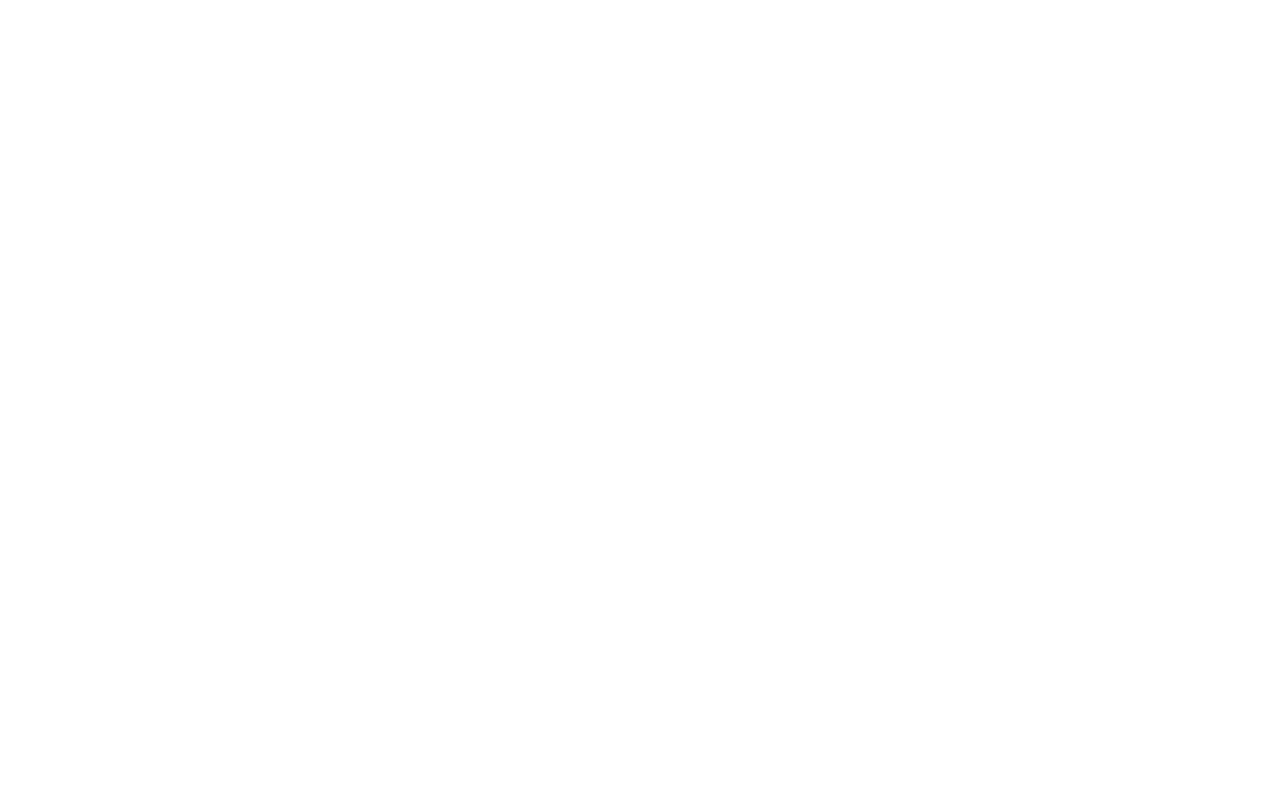
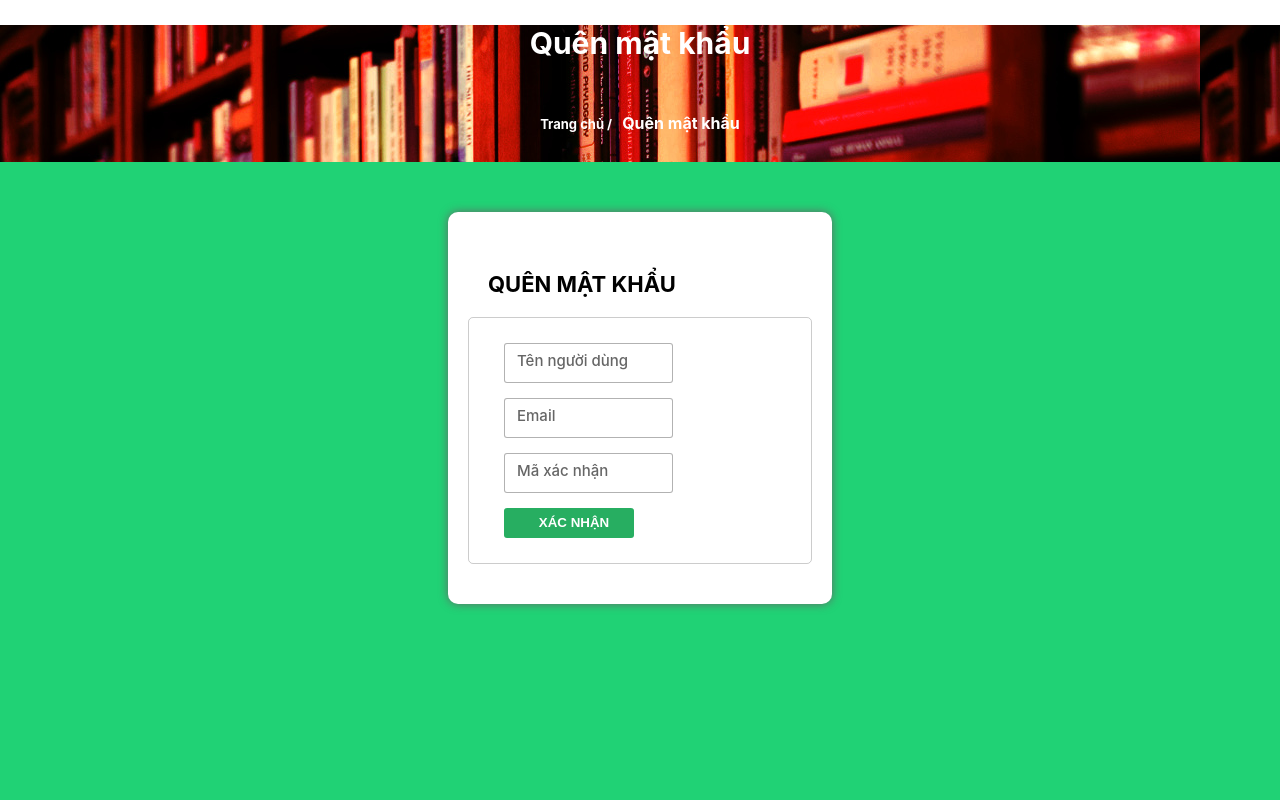
Before and after one commit to CheBaoHuy/BookStore, a React (Create React App) app in the folder frontend/: page /forgot in a window 1280 px wide. Before the commit this address had no page. Shown: the top 800 px of the page. Built offline with nearby package versions, Linux system fonts and the light colour scheme.

Commit message:
add forgot password site

```diff
--- a/frontend/src/index.js
+++ b/frontend/src/index.js
@@ -9,6 +9,7 @@
 import Checkout from "./pages/checkoutScreen/Checkout";
 import Login from "./pages/login/Login";
 import Register from "./pages/register/Register";
+import Forgot from "./pages/forgot/Forgot";
 
 const root = ReactDOM.createRoot(
   document.getElementById('root')
@@ -22,6 +23,7 @@
       <Route path="/checkout" element={<Checkout />} />
       <Route path="/login" element={<Login />} />
       <Route path="/register" element={<Register />} />
+      <Route path="/forgot" element={<Forgot />} />
     </Routes>
   </BrowserRouter>
 );
--- /dev/null
+++ b/frontend/src/pages/forgot/Forgot.css
@@ -0,0 +1,115 @@
+.container {
+    background-color: #20d275;
+}
+
+.login_label {
+    background: url("../../images/Label Images/cart label.jpg");
+    color: white;
+    margin-bottom: 50px;
+}
+
+.title{
+    font-size: 30px;
+    text-align: center;
+}
+
+.login_page {
+    display: flex;
+    justify-content: center;
+}
+
+.login_home{
+    font-size: 13px;
+    font-weight: bold;
+    cursor: pointer;
+}
+
+.login_name {
+    margin-left: 10px;
+    font-size: 16px;
+}
+
+.content {
+    width: 30%;
+    height: 800px;
+    margin: 10px auto;
+}
+
+.form{
+    background-color: white;
+    padding: 40px 20px;
+    border-radius: 10px;
+    box-sizing: border-box;
+    box-shadow: 0px 0px 10px 0px #666;
+}
+
+.login_heading {
+    font-size: 22px;
+    margin-bottom: 20px;
+    margin-left: 20px;
+    font-weight: bold;
+    text-transform: uppercase;
+}
+
+.login_section{
+    border: 1px solid rgba(0, 0, 0, .2);
+    padding: 25px;
+    border-radius: 5px;
+}
+
+.label_username{
+    font-size: 15px;
+    font-weight: 500;
+    position: absolute;
+    top: 8px;
+    left: 8px;
+    padding: 0px 5px;
+    color: #666;
+    transition: 0.3s;
+    pointer-events: none;
+}
+
+.username {
+    margin-left: 10px;
+    margin-bottom: 15px;
+    position: relative;
+}
+
+.user_input{
+    width: 60%;
+    height: 40px;
+    border-radius: 3px;
+    border: 1px solid rgba(0, 0, 0, .3);
+    box-sizing: border-box;
+    outline: none;
+    padding-left: 5px;
+}
+
+.user_input:focus,
+.user_input:not(:placeholder-shown).user_input:not(:focus){
+    border: 1px solid #27ae61;
+}
+
+
+.user_input:focus + .label_username,
+.user_input:not(:placeholder-shown).user_input:not(:focus) + .label_username
+{
+    top: -10px;
+    color: #27ae61;
+    background-color: #fff;
+}
+
+
+.confirm_button {
+    background-color: #27ae61;
+    color: white;
+    text-transform: uppercase;
+    font-weight: 600;
+    border-radius: 3px;
+    border: none;
+    cursor: pointer;
+    width: 120px;
+    height: 30px;
+    margin-left: 10px;
+    text-align: center;
+}
--- /dev/null
+++ b/frontend/src/pages/forgot/Forgot.js
@@ -0,0 +1,42 @@
+import React from "react";
+import "./Forgot.css";
+
+function Forgot() {
+    return (
+        <div className={"container"}>
+            <div className={"login_label"}>
+                <div className={"login_title"}>
+                    <h2 className={"title"}>Quên mật khẩu</h2>
+                </div>
+                <div className={"login_page"}>
+                    <a><h6 className={"login_home"}>Trang chủ /</h6></a>
+                    <h5 className={"login_name"}>Quên mật khẩu</h5>
+                </div>
+            </div>
+            <div className={"content"}>
+                <div className={"form"}>
+                    <h2 className={"login_heading"}>Quên mật khẩu</h2>
+                    <div className={"login_section"}>
+                        <div className={"username"}>
+                            <input className={"user_input"} type={"text"} placeholder={" "}/>
+                            <label className={"label_username"}>Tên người dùng</label>
+                        </div>
+                        <div className={"username"}>
+                            <input className={"user_input"} type={"text"} placeholder={" "}/>
+                            <label className={"label_username"}>Email</label>
+                        </div>
+                        <div className={"username"}>
+                            <input className={"user_input"} type={"text"} placeholder={" "}/>
+                            <label className={"label_username"}>Mã xác nhận</label>
+                        </div>
+                        <div className={"confirm_button"}>
+                            <input type={"submit"} className={"confirm_button"} value={"Xác nhận"}/>
+                        </div>
+                    </div>
+                </div>
+            </div>
+        </div>
+    )
+}
+
+export default Forgot;
```
